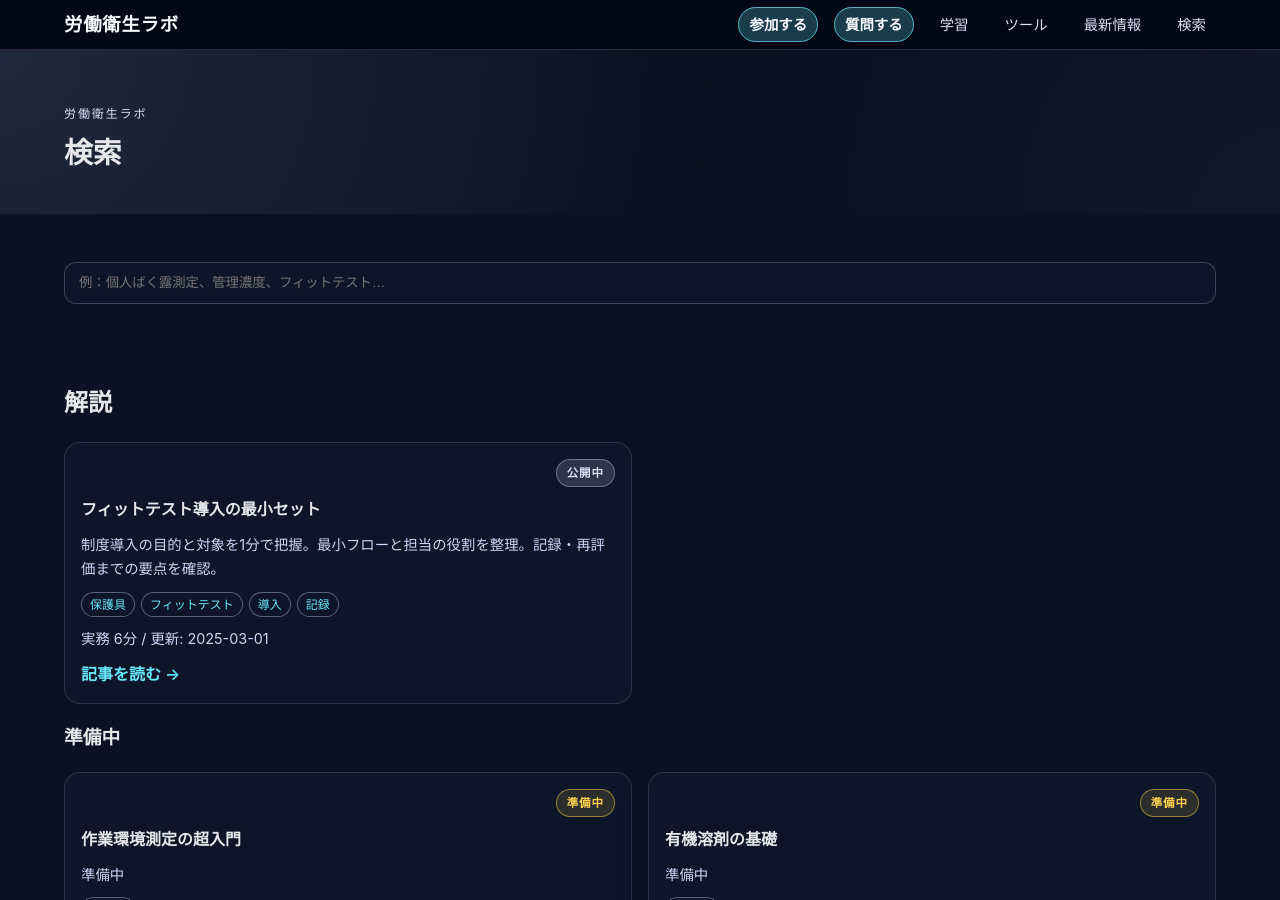
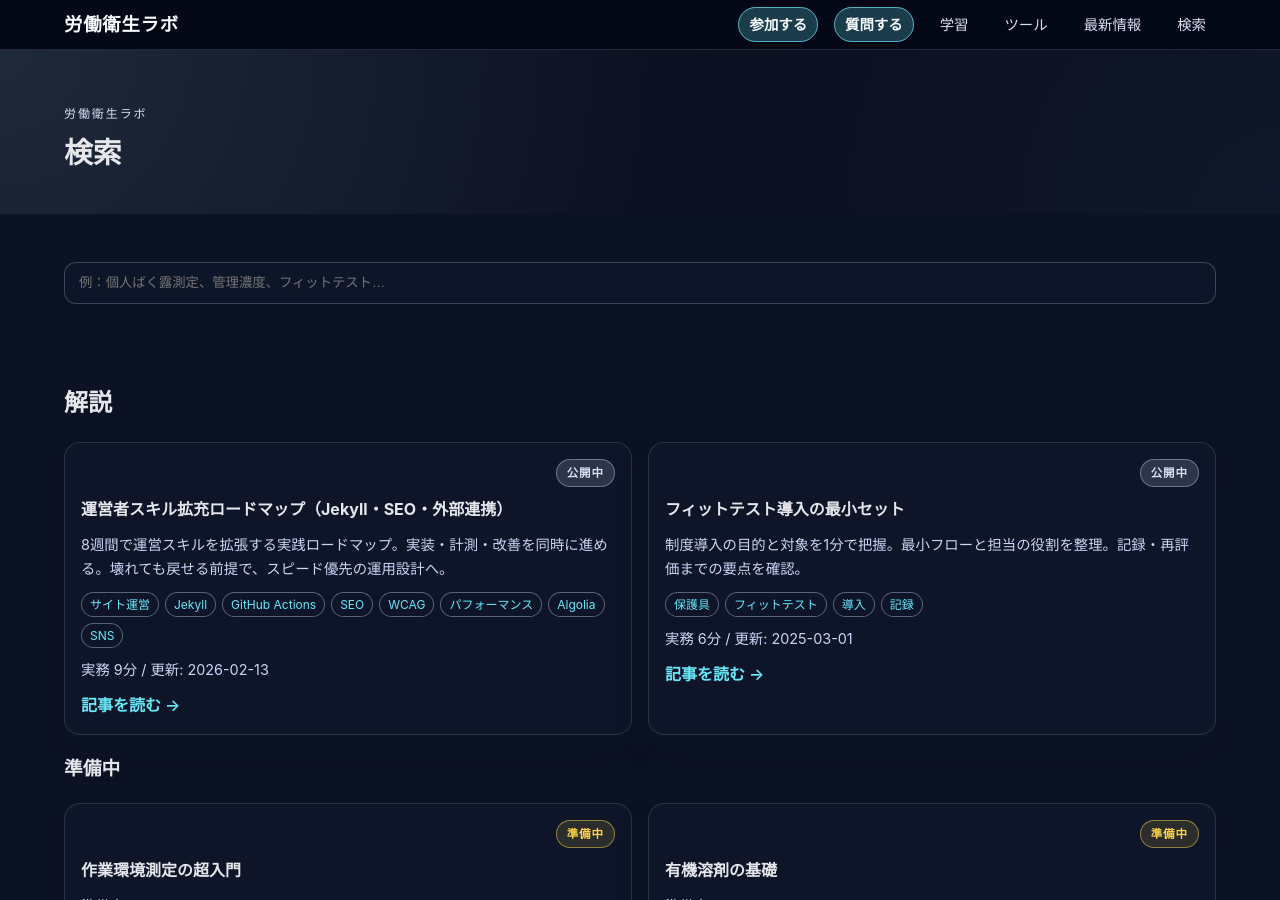
Before and after one commit to rodoeisei-lab/rodoeisei-lab, a Jekyll site: the page built from search/index.md, in a window 1280 px wide and 900 px high. Built offline with Jekyll 4.4.1, drawn with Linux system fonts in a browser that asks for light colours; some of the changed lines change nothing that is shown.

Commit message:
Add operator skill expansion roadmap guide

```diff
--- /dev/null
+++ b/_guides/operator-skill-expansion-roadmap.md
@@ -0,0 +1,139 @@
+---
+layout: article
+title: 運営者スキル拡充ロードマップ（Jekyll・SEO・外部連携）
+description: 小さく試して高速に改善するために、Jekyllテーマ運用、GitHub Actions、SEO/WCAG 2.2、パフォーマンス、検索、SNS・YouTube連携、資格情報整理を一気通貫で学ぶ実践計画。
+summary: 8週間で運営スキルを拡張する実践ロードマップ。<br>実装・計測・改善を同時に進める。<br>壊れても戻せる前提で、スピード優先の運用設計へ。
+category: Guides
+level: 実務
+reading_time: 9分
+minutes: 9
+updated: 2026-02-13
+status: published
+featured: false
+tags:
+  - サイト運営
+  - Jekyll
+  - GitHub Actions
+  - SEO
+  - WCAG
+  - パフォーマンス
+  - Algolia
+  - SNS
+audience: サイト運営者・コンテンツ管理者・改善を高速化したい個人/小チーム
+last_updated: 2026-02-13
+lead: 「壊れても戻せる」運用を前提に、学習と実装を同時進行するための短期集中プランです。
+---
+
+## ゴール（最初に固定）
+
+- **公開速度を上げる**：記事公開のリードタイムを短縮（下書き→公開）。
+- **見つけてもらう**：検索流入と回遊率を改善（SEO + 内部検索）。
+- **離脱を減らす**：表示速度・可読性・アクセシビリティの底上げ。
+- **外部導線を整える**：YouTube/SNSからサイトへの再訪を増やす。
+- **知識資産化**：労働衛生関連資格の情報を更新しやすい構造にする。
+
+## 8週間の実装ロードマップ（学習しながら進める）
+
+### 1〜2週目：Jekyllテーマ運用を標準化
+
+1. レイアウト・include・データファイルの責務を整理。
+2. 共通UI（カード、目次、注意書き）を部品化。
+3. 変更ルールを「1PR 1目的」で統一。
+
+**到達目標**
+- 新規ページ作成がテンプレ複製だけで開始できる。
+- デザイン修正の影響範囲が説明できる。
+
+### 3週目：GitHub Actionsで公開運用を自動化
+
+1. `pull_request` で最低限のチェック（Front Matter、リンク確認）。
+2. `push` でビルド・デプロイを自動化。
+3. 失敗時の復旧手順（re-run / revert）をメモ化。
+
+**到達目標**
+- 手動作業ゼロで公開できる。
+- 「失敗しても5分で戻せる」状態を作る。
+
+### 4週目：SEOの土台づくり
+
+1. タイトル・description・見出し構造をテンプレ化。
+2. 構造化データ（Article / Breadcrumb）を追加。
+3. サイトマップ・canonical・内部リンク方針を統一。
+
+**到達目標**
+- 新規記事のSEO初期品質が自動で揃う。
+- 検索意図ごとの導線（入門/実務/比較）を設計できる。
+
+### 5週目：WCAG 2.2準拠を優先度順で対応
+
+1. キーボード操作（フォーカス可視化、tab順）を確認。
+2. 色コントラスト、代替テキスト、フォームラベルを整備。
+3. 読み上げを意識して見出し階層とリンク文言を修正。
+
+**到達目標**
+- 主要ページで「読める・操作できる・迷わない」を担保。
+- 改善項目をチェックリスト化し、記事公開前に確認できる。
+
+### 6週目：パフォーマンス最適化
+
+1. 画像の圧縮・サイズ最適化・遅延読み込み。
+2. CSS/JSの不要コード削減（使っていない機能を外す）。
+3. Core Web Vitals（LCP/CLS/INP）を毎週記録。
+
+**到達目標**
+- 体感速度の悪いページを特定し、優先順位をつけて改善できる。
+
+### 7週目：検索機能（Algolia等）を導入
+
+1. 検索対象の設計（タイトル、タグ、要約、本文の重み付け）。
+2. Algoliaインデックス更新をActionsに組み込む。
+3. 検索ゼロ件時の導線（関連記事・人気タグ）を準備。
+
+**到達目標**
+- 「探せない」離脱を減らし、深いページまで回遊させる。
+
+### 8週目：外部連携と資格情報整理を一本化
+
+1. **YouTube連携**：動画説明欄と固定コメントにサイト導線を統一。
+2. **SNS運用**：投稿テンプレ（要点3行 + CTA）を作成。
+3. **資格情報整理**：試験日程・受験要件・更新頻度を表形式で管理。
+
+**到達目標**
+- 発信チャネルごとの役割が明確になり、更新が継続しやすい。
+
+## 実行テンプレ（毎週この形で回す）
+
+1. **追加**：改善案を3件だけ選ぶ。
+2. **実装**：1件ずつ小さく反映。
+3. **計測**：PV、検索流入、直帰率、CV（問い合わせ/回遊）を確認。
+4. **継続判断**：効いた施策だけ残す。
+
+> ポイントは「完璧化」ではなく「改善の回転数」です。壊れたら戻す、効かなければ捨てる、を前提に進めます。
+
+## 管理しやすい情報設計（資格情報向け）
+
+資格情報は記事本文に埋め込み過ぎず、次の単位で管理すると更新しやすくなります。
+
+- 資格名
+- 対象者
+- 主な出題領域
+- 申込期間
+- 試験日
+- 必要実務経験
+- 参照先URL（公式）
+- 最終確認日
+
+この形式で管理すれば、制度変更があっても差分更新だけで済みます。
+
+## 次アクション（今日から着手）
+
+- 今週は「Actions最小自動化 + SEOテンプレ化」だけに集中。
+- 来週は「WCAG 2.2チェック + 画像最適化」を実装。
+- 3週目に「Algolia導入 + YouTube/SNS導線の統一」を完了。
+
+## 関連ページ
+
+- [解説一覧に戻る]({{ "/guides/" | relative_url }})
+- [学習ハブ]({{ "/learn/" | relative_url }})
+- [動画一覧]({{ "/videos/" | relative_url }})
+- [資格対策]({{ "/licenses/" | relative_url }})
--- a/learn/index.md
+++ b/learn/index.md
@@ -38,5 +38,11 @@ permalink: /learn/
       link_url="/inspection/"
       link_label="労基署対策へ →"
     %}
+    {% include list-card.html
+      title="運営者スキル"
+      description="Jekyll・SEO・WCAG 2.2・SNS連携を実装視点で学ぶ。"
+      link_url="/guides/operator-skill-expansion-roadmap/"
+      link_label="ロードマップへ →"
+    %}
   </div>
 </section>
```
